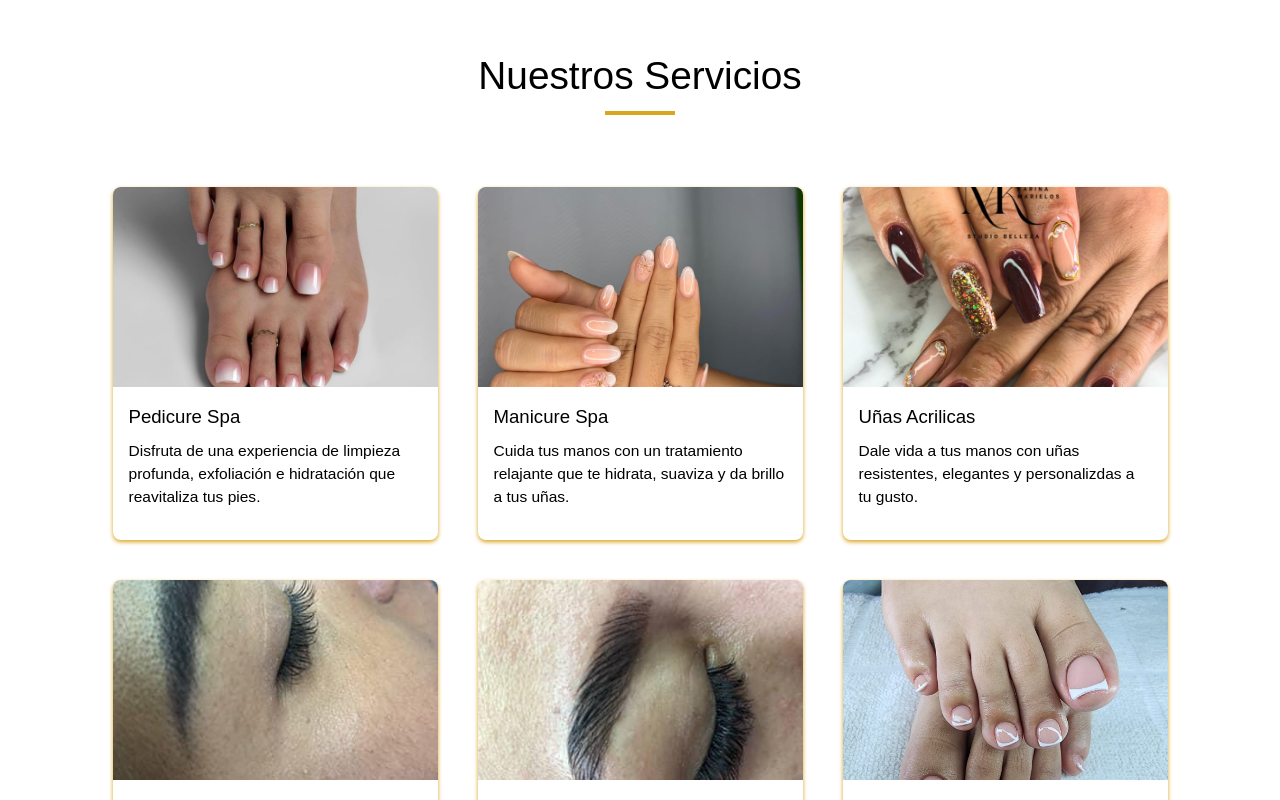
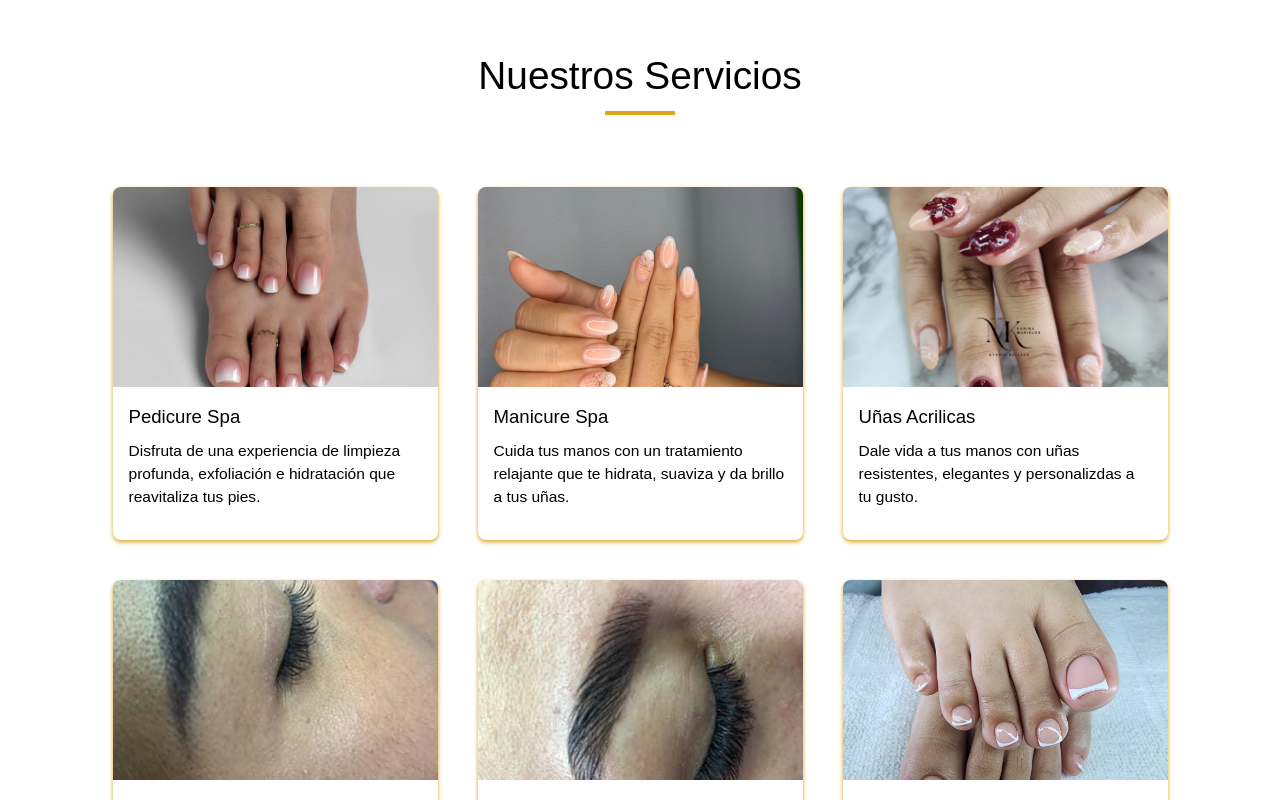
Before and after one commit to FernandoLopez111/MK-STUDIO, a Vue app: page / in a window 1280 px wide. Shown: the part 1654-2454 px from the top of the page. Built offline with nearby package versions, Linux system fonts and the light colour scheme.

Commit message:
Nueva Correcion

```diff
--- a/index.html
+++ b/index.html
@@ -1,8 +1,8 @@
-<!doctype html>
+<!DOCTYPE html>
 <html lang="en">
   <head>
     <meta charset="UTF-8" />
-    <link rel="icon" type="image/svg+xml" href="/dist/LogoMK.svg" />
+    <link rel="icon" type="image/svg+xml" href="/dist/logoMK_white.svg" />
     <meta name="viewport" content="width=device-width, initial-scale=1.0" />
     <title>MK STUDIO BELLEZA</title>
   </head>
--- a/src/components/CardSlide.vue
+++ b/src/components/CardSlide.vue
@@ -29,7 +29,7 @@
       </div>
       <div class="card">
         <div class="image">
-          <img src="../img/uñas.jpg" alt="Servicio de belleza" />
+          <img src="../img/manos.jpg" alt="Servicio de belleza" />
         </div>
         <div class="contenido-card">
           <h3 class="subtitle">Uñas Acrilicas</h3>
--- a/src/views/HomeView.vue
+++ b/src/views/HomeView.vue
@@ -44,7 +44,7 @@
   min-height:100vh;
   padding: 6rem 9% 2rem;
   background: linear-gradient(rgba(0, 0, 0, 0.5), rgba(0, 0, 0, 0.5)),
-    url("../img/Uñas.jpg") no-repeat center center/cover;
+    url("../img/hands.jpg") no-repeat center center/cover;
   display: flex;
   align-items: center;
   justify-content: center;
```
Also changed, not shown: src/img/hands.jpg (renamed from src/img/Uñas.jpg), src/img/manos.jpg (added).
